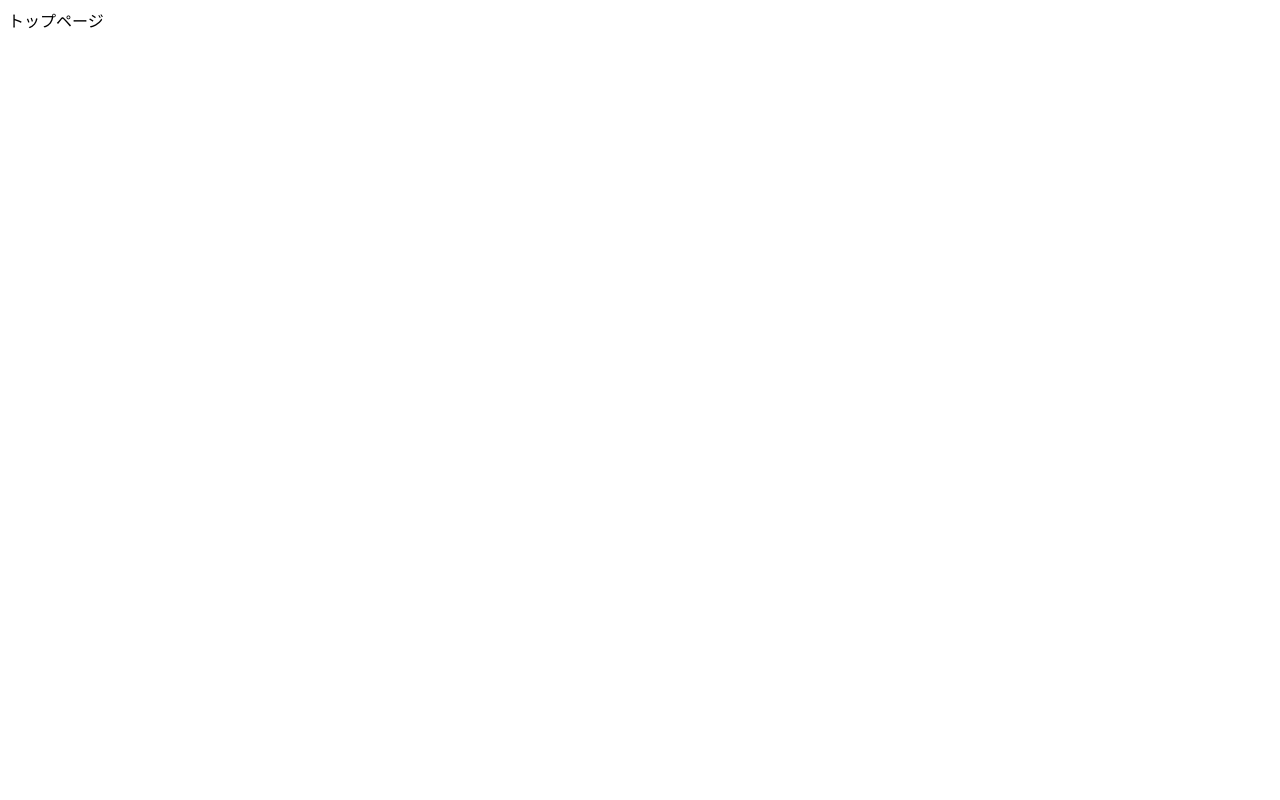
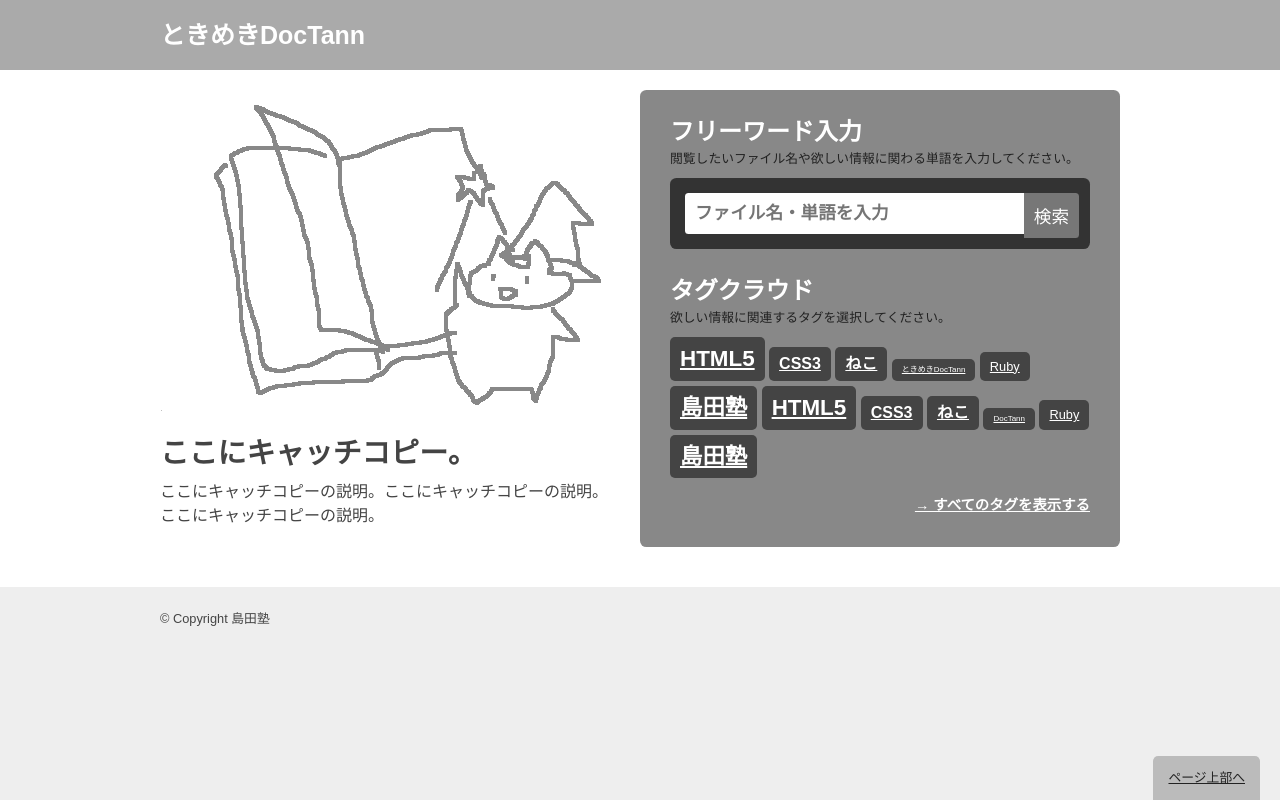
Before and after one commit to massirohuyu/tokimeki-doctann, a plain HTML site: page index.html in a window 1280 px wide. Drawn offline with Linux system fonts and the light colour scheme.

Commit message:
imdexページの作成

```diff
--- /dev/null
+++ b/css/common.css
@@ -0,0 +1,234 @@
+@charset "utf-8";
+
+/*共通のタグ-------*/
+body {
+  font-family: "ヒラギノ角ゴ Pro W3", "Hiragino Kaku Gothic Pro", "メイリオ", Meiryo, Osaka, "ＭＳ Ｐゴシック", "MS PGothic", sans-serif;
+  font-size: 100%;
+  line-height: 1.5em;
+  background-color: #eee;
+  color: #444;
+}
+
+input {
+  font-family: "ヒラギノ角ゴ Pro W3", "Hiragino Kaku Gothic Pro", "メイリオ", Meiryo, Osaka, "ＭＳ Ｐゴシック", "MS PGothic", sans-serif;
+}
+
+a {
+  opacity: 1;
+  filter: alpha(opacity=100);
+  color: #0070c0;
+}
+
+a:hover {
+  opacity: 0.6;
+  filter: alpha(opacity=60);
+}
+
+a:visited,
+a:active {
+  opacity: 0.8;
+  filter: alpha(opacity=80);
+}
+
+/*ページ共通の構成要素-------*/
+.containner {
+  background-color: #fff;
+}
+
+.containner .header {
+  height: 30px;
+  padding: 20px;
+  background-color: #aaa;
+}
+
+.containner .header > .title {
+  margin: 0 auto;
+  width: 960px;
+  font-weight: bold;
+  font-size: 25px;
+  line-height: 30px;
+  color: #fff;
+}
+
+.containner > .main {
+  margin: 0 auto;
+  padding: 20px;
+  max-width: 960px;
+}
+
+.containner .footer {
+  padding: 20px;
+  background-color: #eee;
+}
+
+.containner .footer > .copyright {
+  margin: 0 auto;
+  max-width: 960px;
+  font-size: 0.8em;
+}
+
+.containner .page-top-btn {
+  position: fixed;
+  bottom: 0;
+  right: 20px;
+}
+
+.containner .page-top-btn a {
+  display: block;
+  color: #222;
+  padding: 10px 15px;
+  font-size: 0.8em;
+  background-color: #bbb;
+  border-top-left-radius: 0.4em;
+  border-top-right-radius: 0.4em;
+}
+
+/*indexの構成要素-------*/
+
+#index .containner > .main > .catch{
+  box-sizing: border-box;
+  width: 50%;
+  padding-right: 20px;
+  margin-bottom: 20px;
+  float: left;
+}
+
+#index .containner > .main > .search{
+  box-sizing: border-box;
+  width: 50%;
+  padding: 30px 30px 0;
+  margin-bottom: 20px;
+  background-color: #888;
+  float: left;
+  color: #222;
+  border-radius: 0.4em;
+}
+
+@media screen and (max-width:768px){ /*タブレット、スマホ用*/
+  #index .containner > .main > .catch{
+    width: 100%;
+  }
+
+  #index .containner > .main > .search{
+    width: 100%;
+  }
+
+}
+
+#index .containner > .main > .catch hgroup{
+  font-size: 1.8em;
+  line-height: 1.8em;
+}
+
+#index .containner > .main > .search a{
+  color: #fff;
+}
+
+#index .containner > .main > .search .module{
+  margin-bottom: 30px;
+}
+
+#index .containner > .main > .search .module h2{
+  font-size: 1.5em;
+  color: #fff;
+  margin-bottom: 5px;
+}
+
+#index .containner > .main > .search .module h3{
+  font-size: 0.8em;
+  font-weight: normal;
+  line-height: 1.5em;
+}
+
+#index .containner > .main > .search .freeword{
+  position: relative;
+  text-align: right;
+  background-color: #333;
+  padding: 15px;
+  margin: 10px 0;
+  border-radius: 0.4em;
+}
+
+#index .containner > .main > .search .freeword [type="text"]{
+  box-sizing: border-box;
+  border: none;
+  padding: 10px 3.5em 10px 10px;
+/*  margin-bottom: 10px;*/
+  font-size: 1.1em;
+  font-weight: bold;
+  color: #444;
+  width: 100%;
+  border-radius: 0.2em;
+}
+
+#index .containner > .main > .search .freeword [type="submit"]{
+  position: absolute;
+  right: 11px;
+  top: 15px;
+  border: none;
+  background-color: #777;
+  color: #fff;
+  padding: 10px;
+  font-size: 1.1em;
+  border-top-right-radius: 0.2em;
+  border-bottom-right-radius: 0.2em;
+}
+
+#index .containner > .main > .search .tagcloud{
+  margin: 10px 0;
+}
+
+#index .containner > .main > .search .tagcloud > li{
+  display: inline-block;
+  margin-bottom: 5px;
+  vertical-align: bottom;
+}
+
+#index .containner > .main > .search .tagcloud > li a{
+  display: block;
+  padding: 5px 10px;
+  background-color: #444;
+  color: #fff;
+  border-radius: 5px;
+}
+
+#index .containner > .main > .search .tagcloud > li a.lank1{
+  font-size: 1.4em;
+  line-height: 1.5em;
+  font-weight: bold;
+}
+
+#index .containner > .main > .search .tagcloud > li a.lank2{
+  font-size: 1em;
+  line-height: 1.5em;
+  font-weight: bold;
+}
+
+#index .containner > .main > .search .tagcloud > li a.lank3{
+  font-size: 0.8em;
+  line-height: 1.5em;
+}
+
+#index .containner > .main > .search .tagcloud > li a.lank4{
+  font-size: 0.5em;
+  line-height: 1.5em;
+}
+
+#index .containner > .main > .search .tagcloud-all-btn {
+  text-align: right;
+  font-weight: bold;
+  font-size: 0.9em;
+}
+
+/*共通に使用するclass-------*/
+.clearfix:after {
+  content: "";
+  clear: both;
+  display: block;
+}
+
+.assistive-text {
+  position: absolute !important;
+  clip: rect(1px 1px 1px 1px);
+  clip: rect(1px,1px,1px,1px);
+}
--- /dev/null
+++ b/css/html5reset-1.6.1.css
@@ -0,0 +1,102 @@
+/*
+html5doctor.com Reset Stylesheet
+v1.6.1
+Last Updated: 2010-09-17
+Author: Richard Clark - http://richclarkdesign.com
+Twitter: @rich_clark
+*/
+
+html, body, div, span, object, iframe,
+h1, h2, h3, h4, h5, h6, p, blockquote, pre,
+abbr, address, cite, code,
+del, dfn, em, img, ins, kbd, q, samp,
+small, strong, sub, sup, var,
+b, i,
+dl, dt, dd, ol, ul, li,
+fieldset, form, label, legend,
+table, caption, tbody, tfoot, thead, tr, th, td,
+article, aside, canvas, details, figcaption, figure,
+footer, header, hgroup, menu, nav, section, summary,
+time, mark, audio, video {
+    margin:0;
+    padding:0;
+    border:0;
+    outline:0;
+    font-size:100%;
+    vertical-align:baseline;
+    background:transparent;
+}
+
+body {
+    line-height:1;
+}
+
+article,aside,details,figcaption,figure,
+footer,header,hgroup,menu,nav,section {
+	display:block;
+}
+
+nav ul {
+    list-style:none;
+}
+
+blockquote, q {
+    quotes:none;
+}
+
+blockquote:before, blockquote:after,
+q:before, q:after {
+    content:'';
+    content:none;
+}
+
+a {
+    margin:0;
+    padding:0;
+    font-size:100%;
+    vertical-align:baseline;
+    background:transparent;
+}
+
+/* change colours to suit your needs */
+ins {
+    background-color:#ff9;
+    color:#000;
+    text-decoration:none;
+}
+
+/* change colours to suit your needs */
+mark {
+    background-color:#ff9;
+    color:#000;
+    font-style:italic;
+    font-weight:bold;
+}
+
+del {
+    text-decoration: line-through;
+}
+
+abbr[title], dfn[title] {
+    border-bottom:1px dotted;
+    cursor:help;
+}
+
+table {
+    border-collapse:collapse;
+    border-spacing:0;
+}
+
+/* change border colour to suit your needs */
+hr {
+    display:block;
+    height:1px;
+    border:0;
+    border-top:1px solid #cccccc;
+    margin:1em 0;
+    padding:0;
+}
+
+input, select {
+    vertical-align:middle;
+}
--- a/index.html
+++ b/index.html
@@ -1,16 +1,71 @@
 <!DOCTYPE html>
-<!--
-To change this license header, choose License Headers in Project Properties.
-To change this template file, choose Tools | Templates
-and open the template in the editor.
--->
 <html>
   <head>
-    <title>ときめきドクタン</title>
     <meta charset="UTF-8">
+    <meta http-equiv="X-UA-Compatible" content="IE=Edge,chrome=1">
     <meta name="viewport" content="width=device-width, initial-scale=1.0">
+    <title>ときめきDocTann</title>
+    <link rel="stylesheet" href="./css/html5reset-1.6.1.css" type='text/css' media='all'>
+    <link rel="stylesheet" href="./css/common.css" type='text/css' media='all'>
+    <script src="./js/respond.min.js"></script>
+    <!--[if lt IE 9]>
+    <script src="./js/html5shiv.min.js" type="text/javascript"></script>
+    <![endif]-->
+    <meta name="description" content="「ときめきDocTann」は社内の情報・ファイル共有サービスです。">
+    <meta name="keywords" content="ときめきDocTann, 情報, ファイル, 共有, 社内">
   </head>
-  <body>
-    <div>トップページ</div>
+  <body id="index">
+    <div class="containner" id="page-top">
+      <header class="header">
+        <p class="title">ときめきDocTann</p>
+<!--        ここは小さいロゴにする。-->
+      </header>
+      <div class="main clearfix">
+        <div class="catch">
+          <hgroup>
+            <h1><img src="./images/catch.png" alt="ときめきDoctann" width="100%"></h1>
+            <h2>ここにキャッチコピー。</h2>
+          </hgroup>
+          <p>ここにキャッチコピーの説明。ここにキャッチコピーの説明。ここにキャッチコピーの説明。</p>
+        </div><!--/catch-->
+        <div class="search">
+          <article class="module">
+            <hgroup>
+              <h2>フリーワード入力</h2>
+              <h3>閲覧したいファイル名や欲しい情報に関わる単語を入力してください。</h3>
+            </hgroup>
+            <form method="get" action="freeword.html" class="freeword">
+              <input type="text" value="" name="word" placeholder="ファイル名・単語を入力">
+              <input type="submit" value="検索">
+            </form>
+          </article>
+          <article class="module">
+            <hgroup>
+              <h2>タグクラウド</h2>
+              <h3>欲しい情報に関連するタグを選択してください。</h3>
+            </hgroup>
+            <ul class="tagcloud">
+              <li><a href="tagcloud.html" class="lank1">HTML5</a></li>
+              <li><a href="tagcloud.html" class="lank2">CSS3</a></li>
+              <li><a href="tagcloud.html" class="lank2">ねこ</a></li>
+              <li><a href="tagcloud.html" class="lank4">ときめきDocTann</a></li>
+              <li><a href="tagcloud.html" class="lank3">Ruby</a></li>
+              <li><a href="tagcloud.html" class="lank1">島田塾</a></li>
+              <li><a href="tagcloud.html" class="lank1">HTML5</a></li>
+              <li><a href="tagcloud.html" class="lank2">CSS3</a></li>
+              <li><a href="tagcloud.html" class="lank2">ねこ</a></li>
+              <li><a href="tagcloud.html" class="lank4">DocTann</a></li>
+              <li><a href="tagcloud.html" class="lank3">Ruby</a></li>
+              <li><a href="tagcloud.html" class="lank1">島田塾</a></li>
+            </ul>
+            <p class="tagcloud-all-btn"><a href="tagcloud-all.html">→ すべてのタグを表示する</a></p>
+          </article>
+        </div><!--/search-->
+      </div><!--/main-->
+      <footer class="footer">
+        <p class="copyright">© Copyright 島田塾</p>
+      </footer>
+      <div class="page-top-btn"><a href="#page-top">ページ上部へ</a></div>
+    </div><!--/containner-->
   </body>
 </html>
```
Also changed, not shown: js/html5shiv.min.js (added, +4 -0 lines), README.md (added), images/catch.png (added), js/respond.min.js (added).
